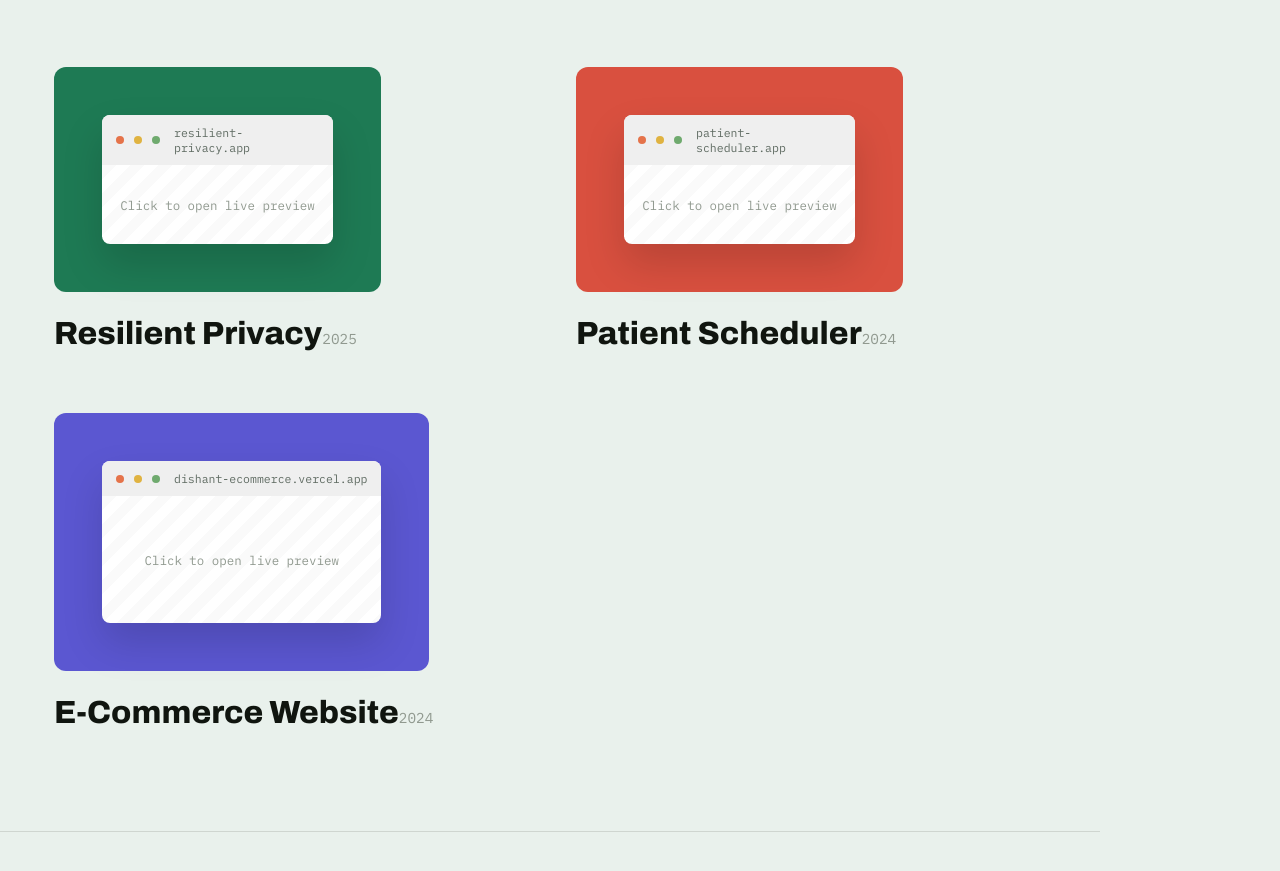
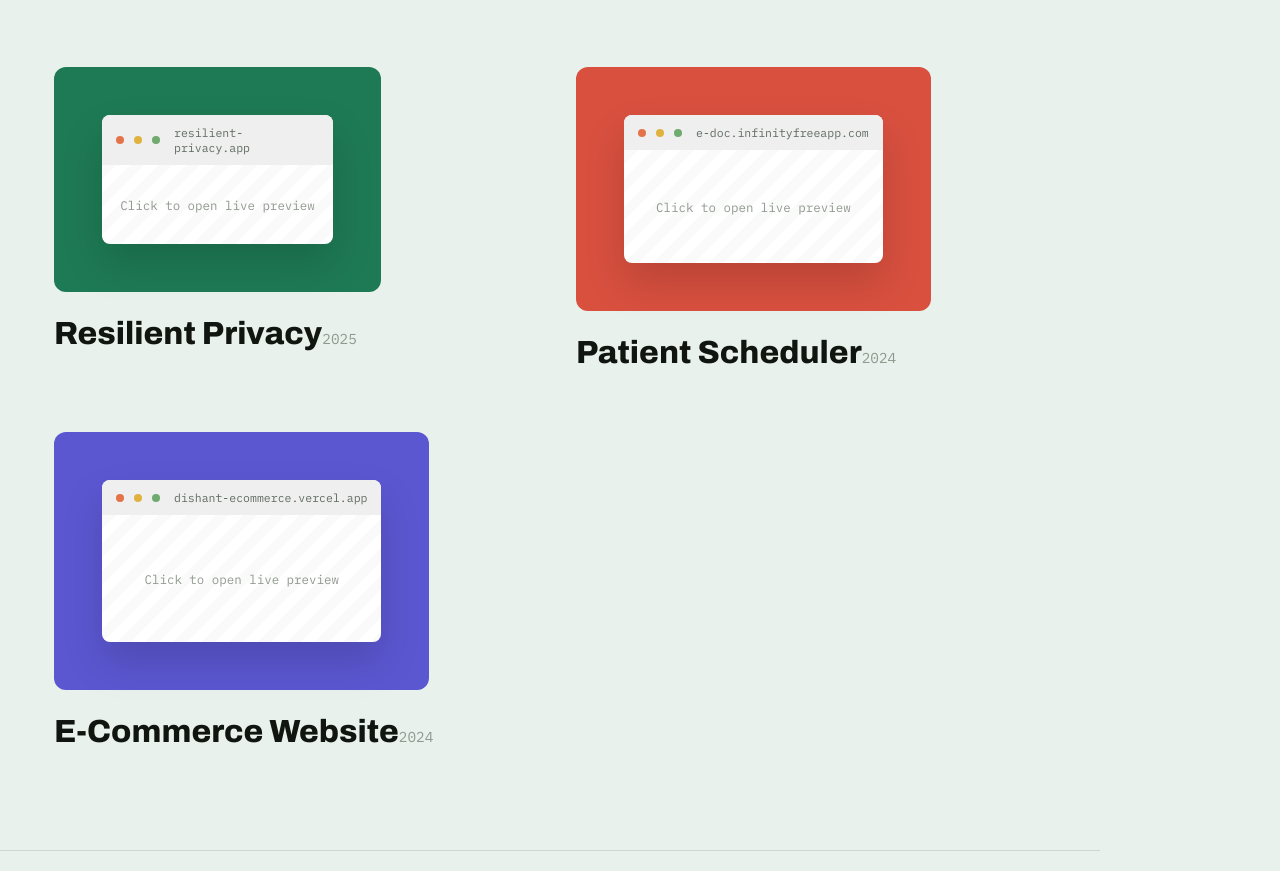
Before and after one commit to Dishant-Modi/dishant-portfolio, a React (Vite) app: page / in a window 1280 px wide. Shown: the part 780-1651 px from the top of the page. Built offline with nearby package versions, Linux system fonts and the light colour scheme.

Commit message:
edoc is live

```diff
--- a/src/data/projects.js
+++ b/src/data/projects.js
@@ -20,13 +20,13 @@ export const projects = {
     date: "2024",
     type: "Personal Project",
     roles: "Full Stack Developer",
-    url: "e-doc.infinityfreeapp.com",
+    url: "https://e-doc.infinityfreeapp.com",
     desc: "A full-stack patient scheduling system with a React frontend and a PHP/MySQL backend. Includes custom conflict-detection logic to prevent overlapping appointments, relational schemas for patients and appointments, and PHP-session authentication with role-based access control.",
     stack: ["React.js", "Node.js", "Express.js", "PHP", "MySQL"],
     github: "https://github.com/Dishant-Modi/Patient_Scheduler",
     accent: "#D9503F",
     accentSoft: "#F7E4E0",
-    url_label: "patient-scheduler.app",
+    url_label: "e-doc.infinityfreeapp.com",
   },
   ecommerce: {
     name: "E-Commerce Website",
```
Also changed, not shown: .claude/settings.json.
